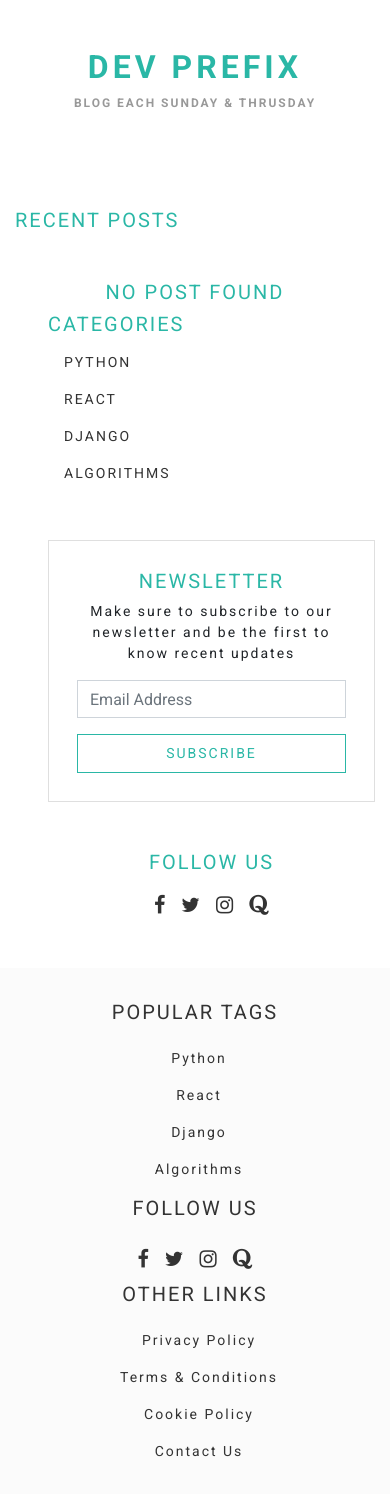
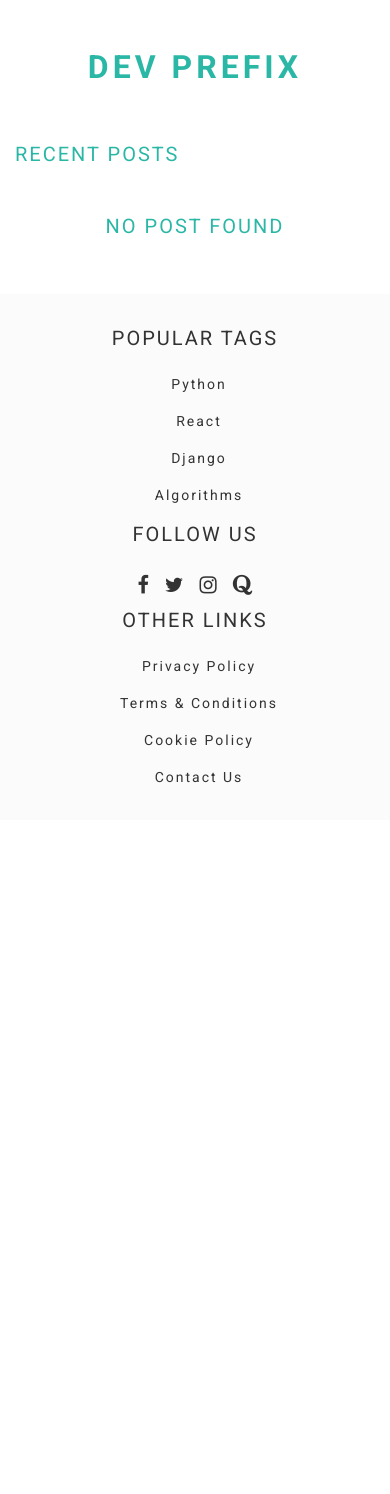
Before and after one commit to abhay-tiwari/dev_prefix, a Django app: page / in a window 390 px wide. Shown: the part 74-1568 px from the top of the page. After the commit the page ends 857 px from the top, so only its background shows below. Run offline with Django 3.2, Linux system fonts and the light colour scheme; data that the repository does not hold is empty; some libraries are stand-ins or nearby versions.

Commit message:
hide newsletter and other right options for smaller screen.

```diff
--- a/templates/blogs/blog.html
+++ b/templates/blogs/blog.html
@@ -101,9 +101,9 @@
                                      <span>[[likesCount]]</span> Likes
                                 </div>
 
-                                <div class="comments">
+                                <!-- <div class="comments">
                                     <i class="fa fa-comment-o"></i> {{blog.comments_count}} Comments
-                                </div>
+                                </div> -->
                             </div>
                         </div>
                     </div>
@@ -225,7 +225,7 @@
                 </section>
             </div>
 
-            <div class="col-12 col-lg-4 pl-5">
+            <div class="col-12 d-none d-lg-block col-lg-4 pl-5">
                 <aside id="right-options">
                     <div class="categories">
 
--- a/templates/pages/index.html
+++ b/templates/pages/index.html
@@ -14,13 +14,13 @@
                     Dev Prefix
                 </h3>
 
-                <div class="brand-subheading mt-2">
+                <!-- <div class="brand-subheading mt-2">
                     Blog Each Sunday & Thrusday
-                </div>
+                </div> -->
             </div>
         </div>
 
-        <div class="post-carousel mt-5 px-5">
+        <div class="post-carousel mt-5 px-5 d-none d-lg-block">
 
             {% for blog in blogs %}
             <div class="carousel-slide">
--- a/templates/partials/_recent-posts.html
+++ b/templates/partials/_recent-posts.html
@@ -12,16 +12,16 @@
                 {% for blog in blogs %}
                 <article class="card card-body post-card mt-3">
                     <div class="row">
-                        <div class="col-6 d-flex flex-wrap">
+                        <div class="col-7 d-flex flex-wrap">
                             <!-- <div class="tag mr-2">Python</div>
                             <div class="tag mr-2">Algorithms</div>
                             <div class="tag">Featured</div> -->
                             {% for tag in blog.tags %}
-                            <div class="tag mr-2">{{tag}}</div>
+                            <div class="tag mr-2 mb-2">{{tag}}</div>
                             {% endfor %}
 
                         </div>
-                        <div class="col-6 d-flex flex-wrap justify-content-end">
+                        <div class="col-5 d-flex flex-wrap justify-content-end">
                             <div class="social-share-icon mr-3">
                                 <i class="fa fa-facebook"></i>
                             </div>
@@ -60,7 +60,7 @@
 
                 {% endif %}
             </div>
-            <div class="col-12 col-lg-4 pl-5">
+            <div class="col-12 d-none d-lg-block col-lg-4 pl-5">
                 <aside id="right-options">
                     <div class="categories">
 
```
